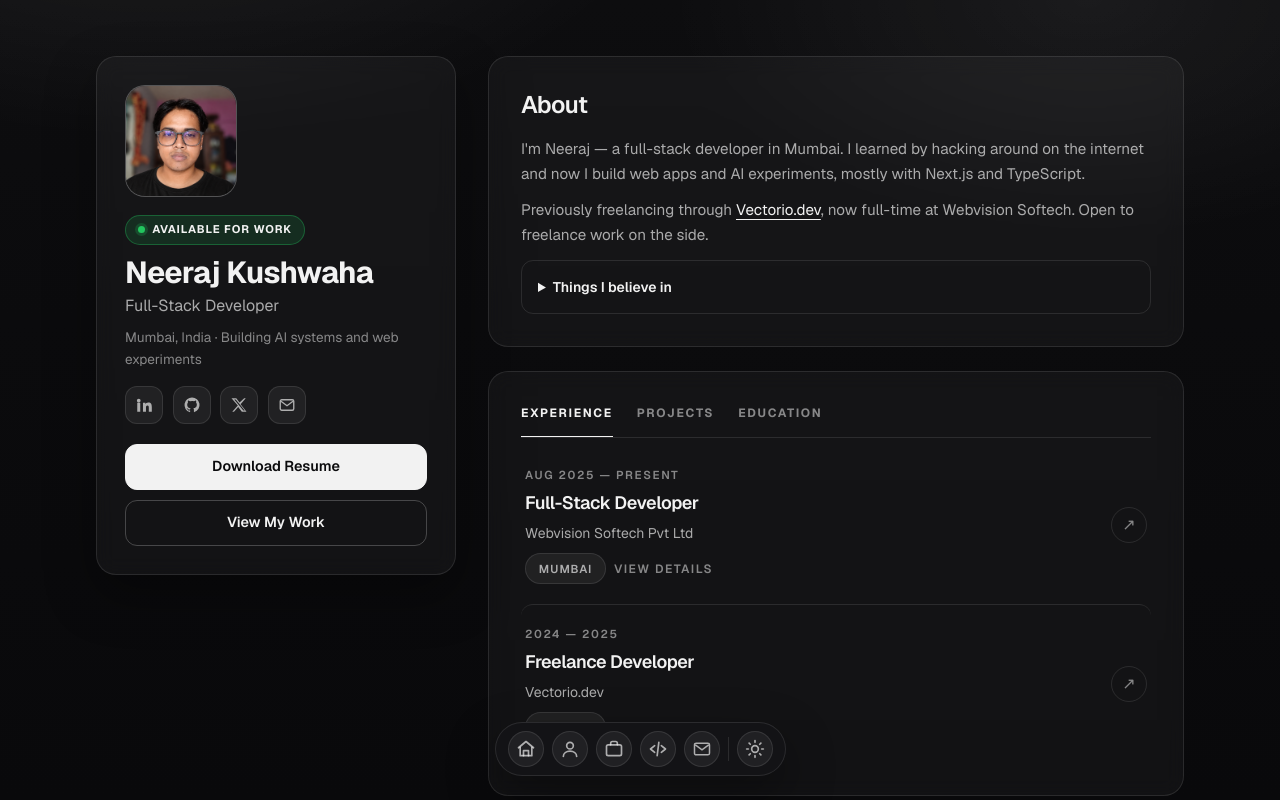
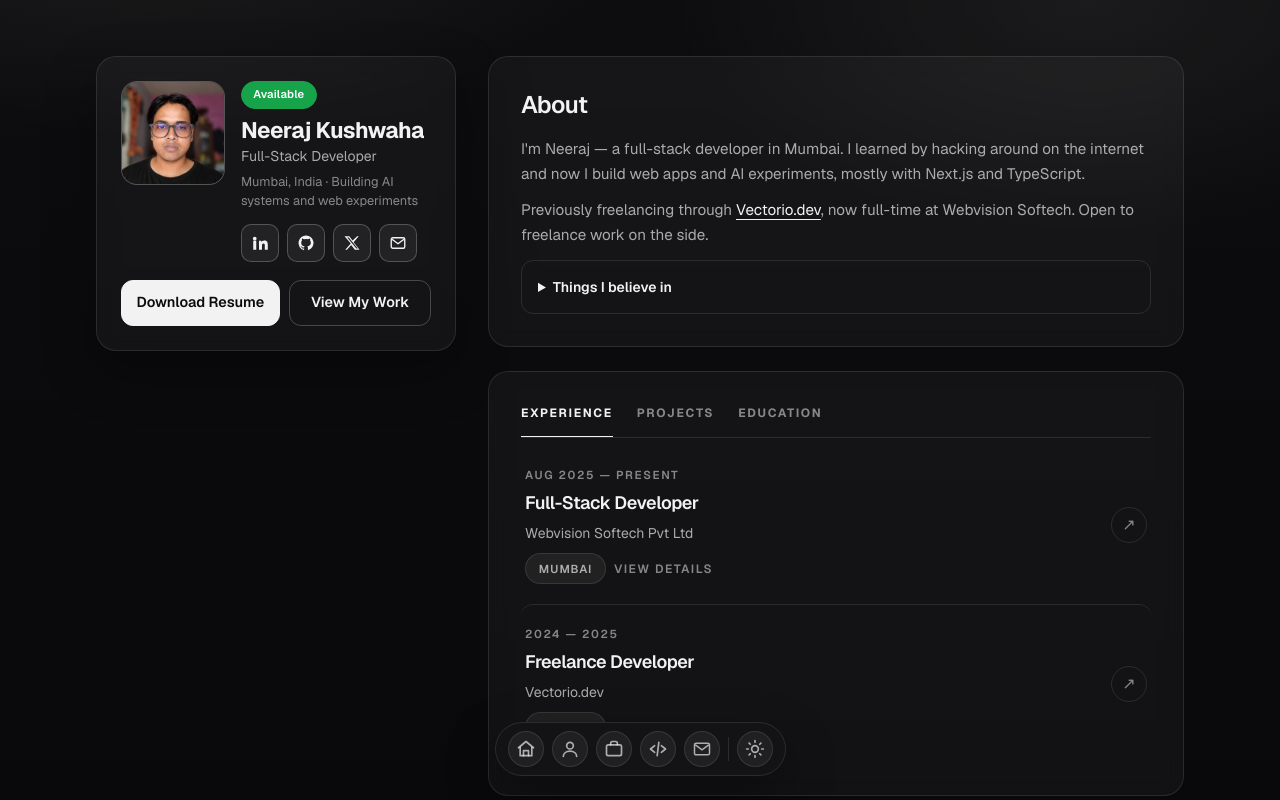
Before and after one commit to neerajk001/remote-portfolio, a Next.js app: page / in a window 1280 px wide. Shown: the top 800 px of the page. Built offline with nearby package versions, Linux system fonts and the light colour scheme.

Commit message:
Match profile card to reference layout

```diff
--- a/app/globals.css
+++ b/app/globals.css
@@ -110,8 +110,8 @@ body {
 
 .profile-card {
   display: grid;
-  grid-template-columns: 1fr;
-  gap: 0;
+  grid-template-columns: 96px minmax(0, 1fr);
+  gap: 0 0.9rem;
   width: 100%;
   padding: 1.15rem;
   border: 1px solid var(--border);
@@ -135,77 +135,68 @@ body {
 }
 
 .profile-avatar {
-  width: 120px;
-  height: 120px;
+  width: 96px;
+  height: 96px;
   border: 1px solid var(--border-strong);
-  border-radius: 22px;
+  border-radius: 14px;
   object-fit: cover;
   background: var(--chip);
 }
 
 @media (min-width: 480px) {
-  .profile-avatar { width: 112px; height: 112px; }
+  .profile-avatar { width: 112px; height: 112px; border-radius: 16px; }
 }
 
 @media (min-width: 640px) {
-  .profile-avatar { width: 120px; height: 120px; }
+  .profile-avatar { width: 120px; height: 120px; border-radius: 18px; }
 }
 
-.profile-content { min-width: 0; margin-top: 1rem; }
-
-@media (min-width: 480px) {
-  .profile-content { margin-top: 0; }
-}
+.profile-content { min-width: 0; margin-top: 0; }
 
 .availability-badge {
   display: inline-flex;
   align-items: center;
-  gap: 0.45rem;
-  padding: 0.35rem 0.75rem;
+  gap: 0.4rem;
+  padding: 0.28rem 0.7rem;
   border-radius: 999px;
-  background: rgba(34, 197, 94, 0.14);
-  border: 1px solid rgba(34, 197, 94, 0.35);
-  color: var(--foreground);
+  background: #16a34a;
+  border: 1px solid #16a34a;
+  color: #fff;
   font-size: 0.7rem;
-  font-weight: 700;
-  letter-spacing: 0.08em;
-  text-transform: uppercase;
+  font-weight: 600;
+  letter-spacing: 0.02em;
 }
 
 .availability-dot {
-  width: 7px;
-  height: 7px;
-  border-radius: 50%;
-  background: #22c55e;
-  box-shadow: 0 0 0 3px rgba(34, 197, 94, 0.2);
+  display: none;
 }
 
 .profile-name {
-  margin-top: 0.7rem;
-  font-size: 1.65rem;
+  margin-top: 0.55rem;
+  font-size: clamp(1.2rem, 5vw, 1.5rem);
   font-weight: 700;
-  line-height: 1.1;
+  line-height: 1.15;
   letter-spacing: -0.02em;
 }
 
 .profile-role {
-  margin-top: 0.3rem;
+  margin-top: 0.2rem;
   color: var(--muted);
-  font-size: 1rem;
+  font-size: 0.85rem;
 }
 
 .profile-meta {
-  margin-top: 0.55rem;
-  font-size: 0.85rem;
-  line-height: 1.6;
+  margin-top: 0.25rem;
+  font-size: 0.78rem;
+  line-height: 1.5;
   color: var(--faint);
 }
 
 .profile-socials {
   display: flex;
   flex-wrap: wrap;
-  gap: 0.6rem;
-  margin-top: 1rem;
+  gap: 0.5rem;
+  margin-top: 0.8rem;
 }
 
 .profile-social {
@@ -214,10 +205,10 @@ body {
   justify-content: center;
   width: 38px;
   height: 38px;
-  border: 1px solid var(--border);
-  border-radius: 12px;
+  border: 1px solid var(--border-strong);
+  border-radius: 10px;
   background: var(--chip);
-  color: var(--muted);
+  color: var(--foreground);
   text-decoration: none;
   transition: border-color 160ms ease, color 160ms ease, transform 160ms ease;
 }
@@ -236,9 +227,10 @@ body {
 
 .profile-actions {
   display: grid;
+  grid-column: 1 / -1;
   grid-template-columns: 1fr 1fr;
   gap: 0.6rem;
-  margin-top: 1.15rem;
+  margin-top: 1rem;
 }
 
 @media (max-width: 359px) {
@@ -249,42 +241,40 @@ body {
 
 @media (min-width: 1024px) {
   .profile-card {
-    grid-template-columns: 1fr;
-    padding: 1.75rem;
-    gap: 0;
+    grid-template-columns: 104px minmax(0, 1fr);
+    padding: 1.5rem;
+    gap: 0 1rem;
     position: relative;
     overflow: hidden;
   }
 
   .profile-avatar {
-    width: 112px;
-    height: 112px;
-    border-radius: 20px;
+    width: 104px;
+    height: 104px;
+    border-radius: 16px;
   }
 
   .profile-content {
-    margin-top: 1.1rem;
+    margin-top: 0;
   }
 
   .profile-name {
-    font-size: 1.9rem;
+    font-size: 1.4rem;
   }
 
   .profile-role {
-    font-size: 1rem;
+    font-size: 0.88rem;
   }
 
   .profile-meta {
-    font-size: 0.85rem;
-    line-height: 1.6;
+    font-size: 0.8rem;
+    line-height: 1.55;
   }
 
   .profile-actions {
-    grid-column: auto;
-    grid-template-columns: 1fr;
-    flex-direction: column;
-    align-items: stretch;
-    margin-top: 1.25rem;
+    grid-column: 1 / -1;
+    grid-template-columns: 1fr 1fr;
+    margin-top: 1.1rem;
   }
 
   .profile-actions .btn-primary,
--- a/app/page.tsx
+++ b/app/page.tsx
@@ -214,7 +214,7 @@ export default function Home() {
           <div className="profile-content">
             <span className="availability-badge">
               <span className="availability-dot" aria-hidden="true" />
-              Available for work
+              Available
             </span>
             <h1 className="profile-name">Neeraj Kushwaha</h1>
             <p className="profile-role">Full-Stack Developer</p>
```
